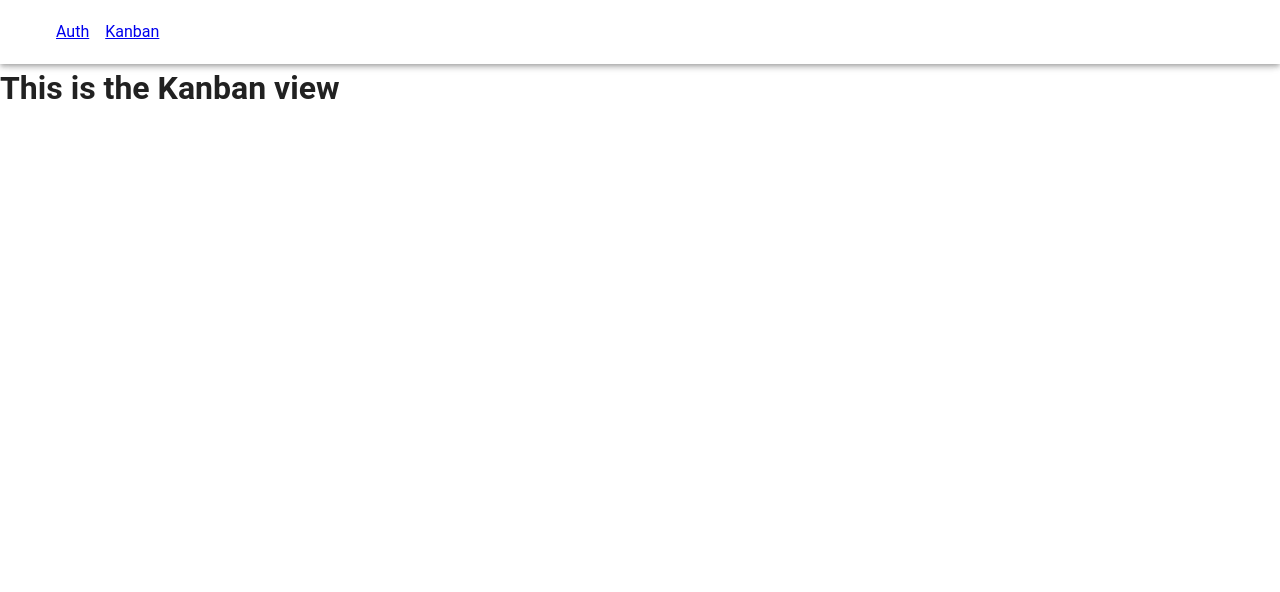
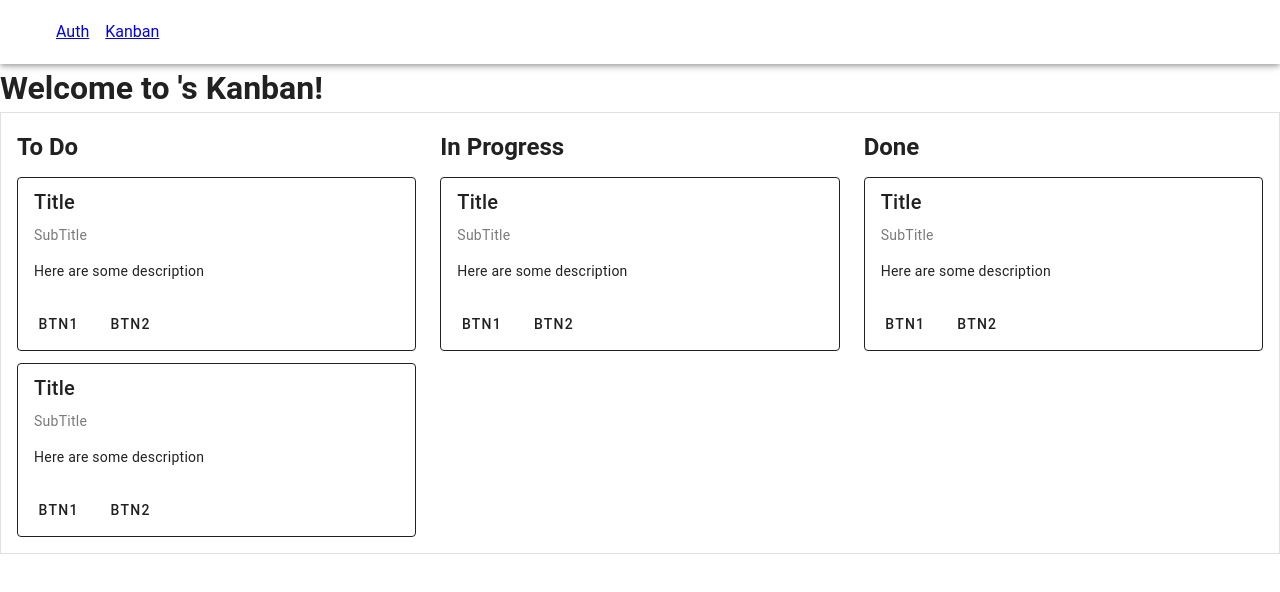
Before and after one commit to garyfan1/kanban_frontend, a Vue app: page /kanban in a window 1280 px wide. Shown: the top 592 px of the page. Built offline with nearby package versions, Linux system fonts and the light colour scheme; no server answers; sample sign-in values are in the browser's storage; what axios-retry would draw is missing.

Commit message:
feat: added outline for kanban

```diff
--- /dev/null
+++ b/src/components/TaskCard.vue
@@ -0,0 +1,20 @@
+<script setup lang="ts">
+interface TaskCardProps {
+  title: string
+  subtitle: string
+  desc: string
+}
+const { title, subtitle, desc } = defineProps<TaskCardProps>()
+</script>
+
+<template>
+  <v-card variant="outlined">
+    <v-card-title> {{ title }} </v-card-title>
+    <v-card-subtitle>{{ subtitle }}</v-card-subtitle>
+    <v-card-text>{{ desc }}</v-card-text>
+    <v-card-actions>
+      <v-btn>Btn1</v-btn>
+      <v-btn>Btn2</v-btn>
+    </v-card-actions>
+  </v-card>
+</template>
--- a/src/views/Kanban.vue
+++ b/src/views/Kanban.vue
@@ -1,3 +1,37 @@
+<script setup lang="ts">
+import TaskCard from "@/components/TaskCard.vue"
+import { useAuthStore } from "@/stores/authStore"
+import { onMounted, ref } from "vue"
+
+const authStore = useAuthStore()
+const username = ref("")
+onMounted(async () => {
+  try {
+    username.value = (await authStore.getProfile()).username || ""
+  } catch (e) {
+    console.log(e)
+  }
+})
+</script>
+
 <template>
-  <h1>This is the Kanban view</h1>
+  <h1>Welcome to {{ username + "'s" }} Kanban!</h1>
+
+  <v-container fluid class="border">
+    <v-row>
+      <v-col cols="4" class="d-flex flex-column ga-3">
+        <h2>To Do</h2>
+        <TaskCard title="Title" subtitle="SubTitle" desc="Here are some description" />
+        <TaskCard title="Title" subtitle="SubTitle" desc="Here are some description" />
+      </v-col>
+      <v-col cols="4" class="d-flex flex-column ga-3">
+        <h2>In Progress</h2>
+        <TaskCard title="Title" subtitle="SubTitle" desc="Here are some description" />
+      </v-col>
+      <v-col cols="4" class="d-flex flex-column ga-3">
+        <h2>Done</h2>
+        <TaskCard title="Title" subtitle="SubTitle" desc="Here are some description" />
+      </v-col>
+    </v-row>
+  </v-container>
 </template>
```
